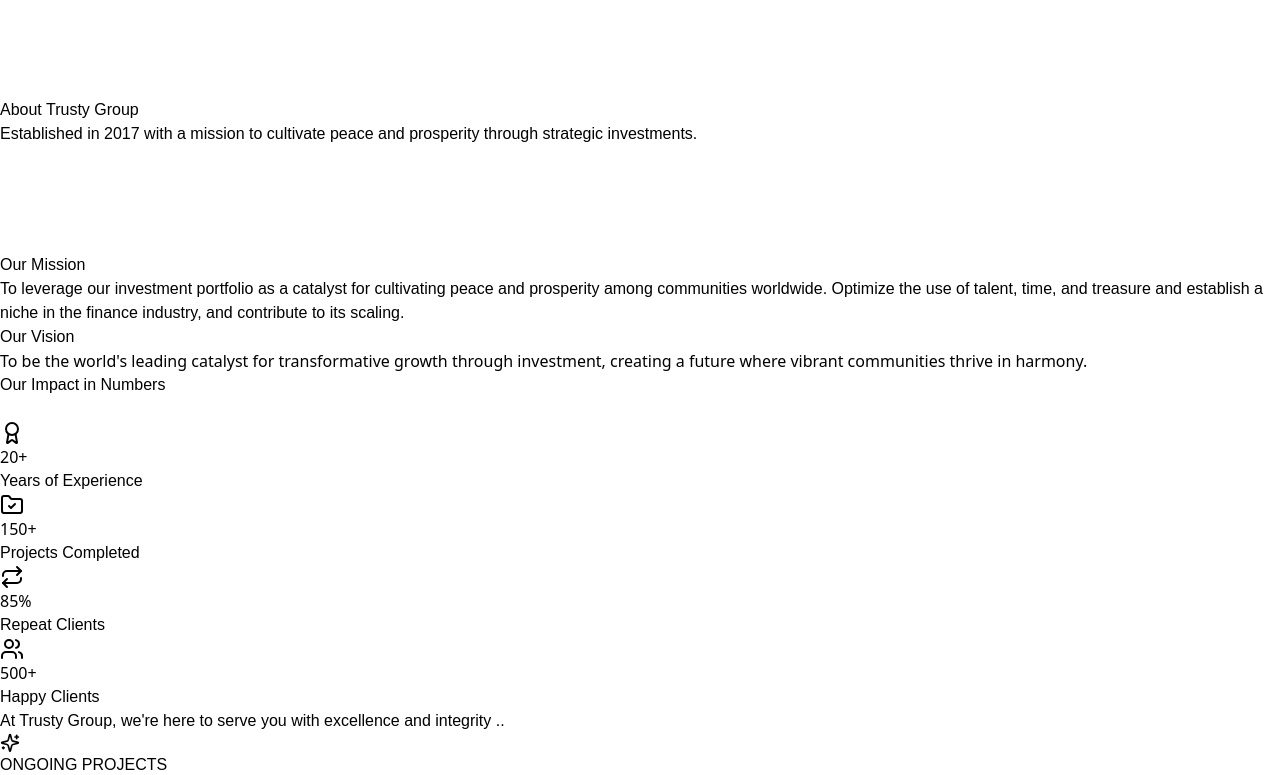
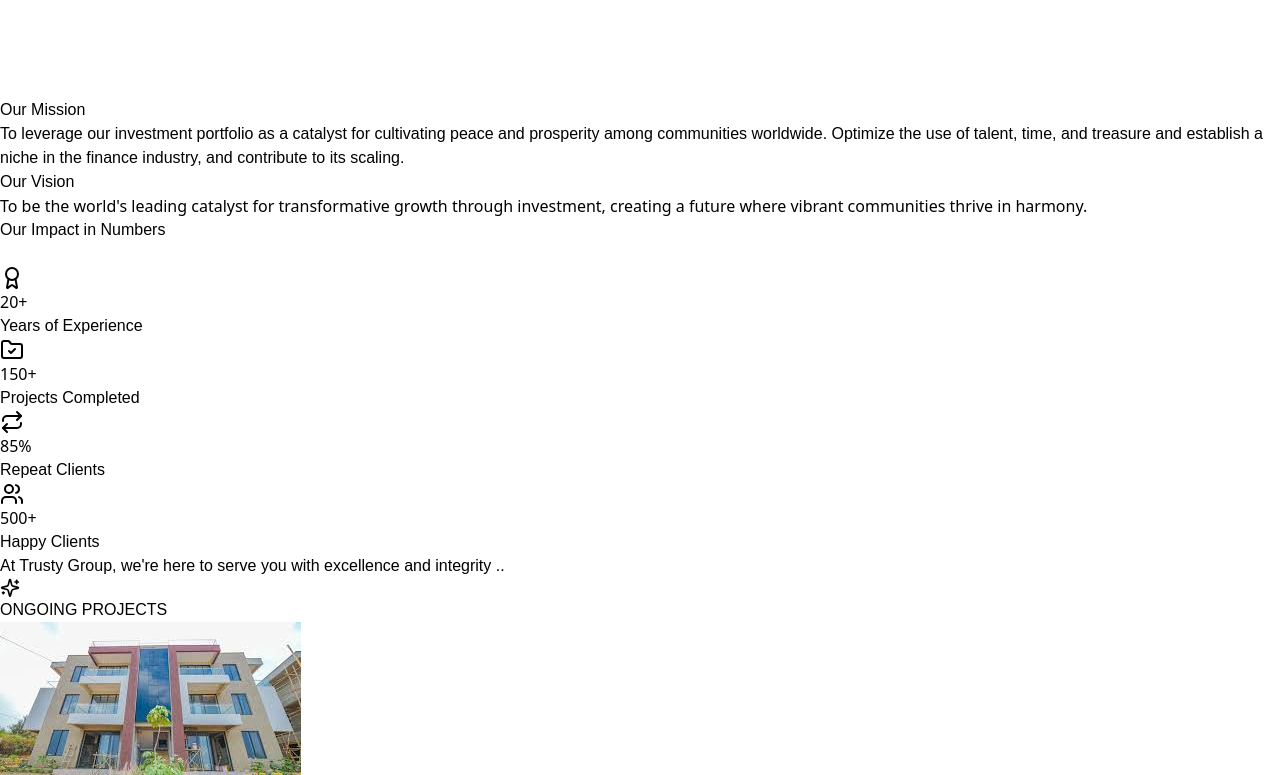
Before and after one commit to niganze/TrustGroup, a React (Vite) app: page / in a window 1280 px wide. Shown: the part 2765-3540 px from the top of the page. Built offline with nearby package versions, Linux system fonts and the light colour scheme.

Commit message:
routing fixing error

```diff
--- a/src/components/Navbar.jsx
+++ b/src/components/Navbar.jsx
@@ -102,8 +102,8 @@
                   onMouseLeave={() => setShowSubsidiaries(false)}
                 >
                   {[
-                    { url: "https://construction.trustygroup.co", label: "Trusty Construction" },
-                    { url: "https://estates.trustygroup.co", label: "Trusty Estates" }
+                    { url: "/", label: "Trusty Construction" },
+                    { url: "/", label: "Trusty Estates" }
                   ].map((item, index) => (
                     <Link
                       key={index}
--- a/src/pages/About.jsx
+++ b/src/pages/About.jsx
@@ -41,11 +41,11 @@
     <div className="bg-white">
       {/* Hero Section */}
       <section className="relative h-96 bg-gradient-to-r from-[#00A3D9] to-[#00A3D9] overflow-hidden">
-        <div className="absolute inset-0 bg-black opacity-30"></div>
+        <div className="absolute inset-0 bg-[#00A3D9] opacity-30"></div>
         <div className="absolute inset-0 flex items-center justify-center px-4">
           <div className="text-center max-w-4xl">
-            <h1 className="text-4xl md:text-5xl font-bold text-white mb-4">About Trusty Group</h1>
-            <p className="text-xl text-white">Established in 2017 with a mission to cultivate peace and prosperity through strategic investments.</p>
+            <h1 className="text-4xl md:text-5xl font-bold text-white mb-4 font-heading">About Trusty Group</h1>
+            <p className="text-xl text-white font-body">Established in 2017 with a mission to cultivate peace and prosperity through strategic investments.</p>
           </div>
         </div>
         <div className="absolute bottom-0 left-0 w-full h-16 bg-white transform -skew-y-2"></div>
@@ -68,13 +68,13 @@
           }}
         >
           <motion.div className="bg-gray-50 p-8 rounded-lg shadow-md" variants={fadeIn}>
-            <h2 className="text-3xl font-bold mb-4 text-black">Our Mission</h2>
+            <h2 className="text-3xl font-bold mb-4 text-black font-heading animate-bounce">Our Mission</h2>
             <p className="text-gray-700 mb-4">To leverage our investment portfolio as a catalyst for cultivating peace and prosperity among communities worldwide. Optimize the use of talent, time, and treasure and establish a niche in the finance industry, and contribute to its scaling.</p>
             <div className="w-20 h-1 bg-[#00A3D9]"></div>
           </motion.div>
 
           <motion.div className="bg-gray-50 p-8 rounded-lg shadow-md" variants={fadeIn}>
-            <h2 className="text-3xl font-bold mb-4 text-black">Our Vision</h2>
+            <h2 className="text-3xl font-bold mb-4 text-black font-heading animate-bounce">Our Vision</h2>
             <p className="text-gray-700 mb-4">To be the world's leading catalyst for transformative growth through investment, creating a future where vibrant communities thrive in harmony.</p>
             <div className="w-20 h-1 bg-[#00A3D9]"></div>
           </motion.div>
@@ -553,13 +553,13 @@
       transition={{ duration: 0.5, delay: 0.3 }}
       viewport={{ once: true }}
     >
-      <motion.button
+      {/* <motion.button
         className="bg-gradient-to-r from-[#0090c1] to-[#00A3D9] hover:from-[#0080b0] hover:to-[#0090c5] text-white font-bold py-2.5 px-8 rounded-lg shadow-md hover:shadow-lg transition duration-300"
         whileHover={{ scale: 1.05 }}
         whileTap={{ scale: 0.98 }}
       >
         Join Our Team
-      </motion.button>
+      </motion.button> */}
     </motion.div>
   </div>
 </section>
@@ -622,12 +622,16 @@
           <h2 className="text-xl font-bold mb-6">Join Us in Building a Better Future</h2>
           <p className="text mb-8 max-w-3xl mx-auto">Whether you're an investor, potential partner, or community member, we invite you to be part of our journey toward creating prosperity and peace.</p>
           <div className="flex flex-wrap justify-center gap-4">
+  <a href="/contact">
     <button className="bg-white text-[#00A3D9] hover:bg-gray-100 font-bold py-3 px-8 rounded-lg transition duration-300">
       Contact Us
     </button>
+  </a>
+  <a href="/careers">
     <button className="bg-transparent border-2 border-white text-white hover:bg-white hover:text-[#00A3D9] font-bold py-3 px-8 rounded-lg transition duration-300">
       Explore Opportunities
     </button>
+  </a>
 </div>
         </div>
       </section>
--- a/src/pages/Blogs.jsx
+++ b/src/pages/Blogs.jsx
@@ -188,7 +188,7 @@
                       {featuredPosts[0]?.category === 'news' ? 'Latest News' :
                        featuredPosts[0]?.category === 'insights' ? 'Insights & Articles' : 'Tips & Resources'}
                     </div>
-                    <h4 className="text-xl md:text-3xl font-bold text-gray-900 mb-4 leading-tight">
+                    <h4 className="text-xl md:text-3xl font-bold text-gray-900 mb-4 leading-tight font-heading">
                       {featuredPosts[0]?.title}
                     </h4>
                     <p className="text-gray-600 mb-8">
@@ -234,7 +234,7 @@
                     </div>
                   </div>
                   <div className="p-8">
-                    <h4 className="text-xl font-bold text-gray-900 mb-3 line-clamp-2">{post.title}</h4>
+                    <h4 className="text-xl font-bold text-gray-900 mb-3 line-clamp-2 font-heading">{post.title}</h4>
                     <p className="text-gray-600 mb-6 line-clamp-3">{post.excerpt}</p>
                     <div className="flex items-center justify-between">
                       <div className="flex items-center">
@@ -324,7 +324,7 @@
                 </div>
               </div>
               <div className="p-6">
-                <h4 className="text-xl font-bold text-gray-900 mb-3 line-clamp-2 hover:text-[#00A3D9] transition-colors">{post.title}</h4>
+                <h4 className="text-xl font-bold text-gray-900 mb-3 line-clamp-2 hover:text-[#00A3D9] transition-colors font-heading">{post.title}</h4>
                 <p className="text-gray-600 mb-4 line-clamp-3">{post.excerpt}</p>
                 <div className="flex flex-wrap gap-2 mb-5">
                   {post.tags.map(tag => (
--- a/src/pages/Home.jsx
+++ b/src/pages/Home.jsx
@@ -211,47 +211,6 @@
 
       {/* About Us Section */}
       <section id="about" className="pt-0 overflow-hidden">
-        {/* About Header with Diagonal Cut Background */}
-        <div className="relative bg-[#00829B] text-white pb-24">
-          <div className="container mx-auto px-4 pt-16 pb-8 text-center">
-            <motion.h2
-              initial={{ opacity: 0, y: -20 }}
-              whileInView={{ opacity: 1, y: 0 }}
-              transition={{ duration: 0.6 }}
-              viewport={{ once: true }}
-              className="text-4xl font-bold mb-3"
-              style={{ fontFamily: "Agency FB, sans-serif" }}
-            >
-              About Trusty Group
-            </motion.h2>
-            <motion.p
-              initial={{ opacity: 0, y: 10 }}
-              whileInView={{ opacity: 1, y: 0 }}
-              transition={{ duration: 0.6, delay: 0.2 }}
-              viewport={{ once: true }}
-              className="text-lg max-w-3xl mx-auto"
-              style={{ fontFamily: "Monda, sans-serif" }}
-            >
-              Established in 2017 with a mission to cultivate peace and
-              prosperity through strategic investments.
-            </motion.p>
-          </div>
-          {/* Diagonal cut */}
-          <div className="absolute bottom-0 left-0 right-0">
-            <svg
-              xmlns="http://www.w3.org/2000/svg"
-              viewBox="0 0 1440 120"
-              className="w-full h-auto"
-            >
-              <path
-                fill="white"
-                fillOpacity="1"
-                d="M0,96L1440,32L1440,120L0,120Z"
-              ></path>
-            </svg>
-          </div>
-        </div>
-
         {/* Mission & Vision Section */}
         <div className="container mx-auto px-4 py-16">
           <div className="grid md:grid-cols-2 gap-12">
@@ -269,7 +228,7 @@
               >
                 Our Mission
               </h3>
-              <div className="w-12 h-1 bg-[#2fa9d2] mb-6 rounded-full"></div>
+              <div className="w-12 h-1 bg-[#00A3D9] mb-6 rounded-full"></div>
               <p
                 className="text-gray-700 leading-relaxed"
                 style={{ fontFamily: "Monda, sans-serif" }}
@@ -767,7 +726,7 @@
                 quality and sustainability
               </p>
               <Link
-                to="/construction"
+                to="services#construction"
                 className="text-[#00A3D9] font-semibold flex items-center group"
               >
                 <span className="group-hover:underline">Learn more</span>
@@ -828,7 +787,7 @@
                 Premium real estate development and property management services
               </p>
               <Link
-                to="/estates"
+                to="services#estates"
                 className="text-[#00A3D9] font-semibold flex items-center group"
               >
                 <span className="group-hover:underline">Learn more</span>
@@ -878,7 +837,7 @@
           </motion.div>
 
           {/* Subsidiaries Navigation */}
-          <div className="flex flex-wrap justify-center gap-6 mb-12">
+          <div className="flex flex-wrap justify-center gap-4 mb-12">
             {subsidiaries.map((subsidiary) => (
               <button
                 key={subsidiary.id}
@@ -1097,14 +1056,6 @@
             transition={{ delay: 0.5 }}
             viewport={{ once: true }}
           >
-            <motion.button
-              whileHover={{ scale: 1.05 }}
-              whileTap={{ scale: 0.95 }}
-              className="bg-[#00A3D9] text-white py-3 px-8 rounded-lg shadow-md hover:bg-[#0085B0] transition-colors duration-300"
-              style={{ fontFamily: "Agency FB" }}
-            >
-              READ MORE TESTIMONIALS
-            </motion.button>
           </motion.div>
         </div>
       </div>
@@ -1332,8 +1283,8 @@
             </p>
 
             <div className="flex flex-col sm:flex-row gap-4 justify-center">
-              <a
-                href="#contact"
+              <Link
+                to="/contact"
                 className="relative overflow-hidden bg-white text-blue-700 font-bold py-3 px-8 rounded-lg transition-all duration-300"
                 style={{
                   transform: isHovered ? "translateY(-2px)" : "translateY(0)",
@@ -1356,7 +1307,7 @@
                     transition: "transform 0.5s ease",
                   }}
                 ></div>
-              </a>
+              </Link>
               <Link
                 to="/projects"
                 className="relative overflow-hidden bg-transparent text-white border-2 border-white font-bold py-3 px-8 rounded-lg hover:bg-white/10 transition-all duration-300"
--- a/src/pages/Services.jsx
+++ b/src/pages/Services.jsx
@@ -458,6 +458,7 @@
   className="bg-white text-blue-600 px-6 py-3 rounded-full font-medium hover:shadow-lg transition-all"
   whileHover={{ scale: 1.05, boxShadow: "0 10px 25px -5px rgba(0, 0, 0, 0.1)" }}
   whileTap={{ scale: 0.95 }}
+  onClick={() => window.location.href = '/contact'}
 >
   Contact Us
 </motion.button>
@@ -465,6 +466,7 @@
   className="bg-transparent border-2 border-white px-6 py-3 rounded-full font-medium hover:bg-white hover:text-blue-600 transition-all duration-300"
   whileHover={{ scale: 1.05, boxShadow: "0 10px 25px -5px rgba(0, 0, 0, 0.1)" }}
   whileTap={{ scale: 0.95 }}
+  onClick={() => window.location.href = '/projects'}
 >
   View Projects
 </motion.button>
```
Also changed, not shown: src/pages/Careers.jsx (+17 -17 lines), src/pages/Contact.jsx (+12 -10 lines). Lines whose indentation alone changed are shown as unchanged.
